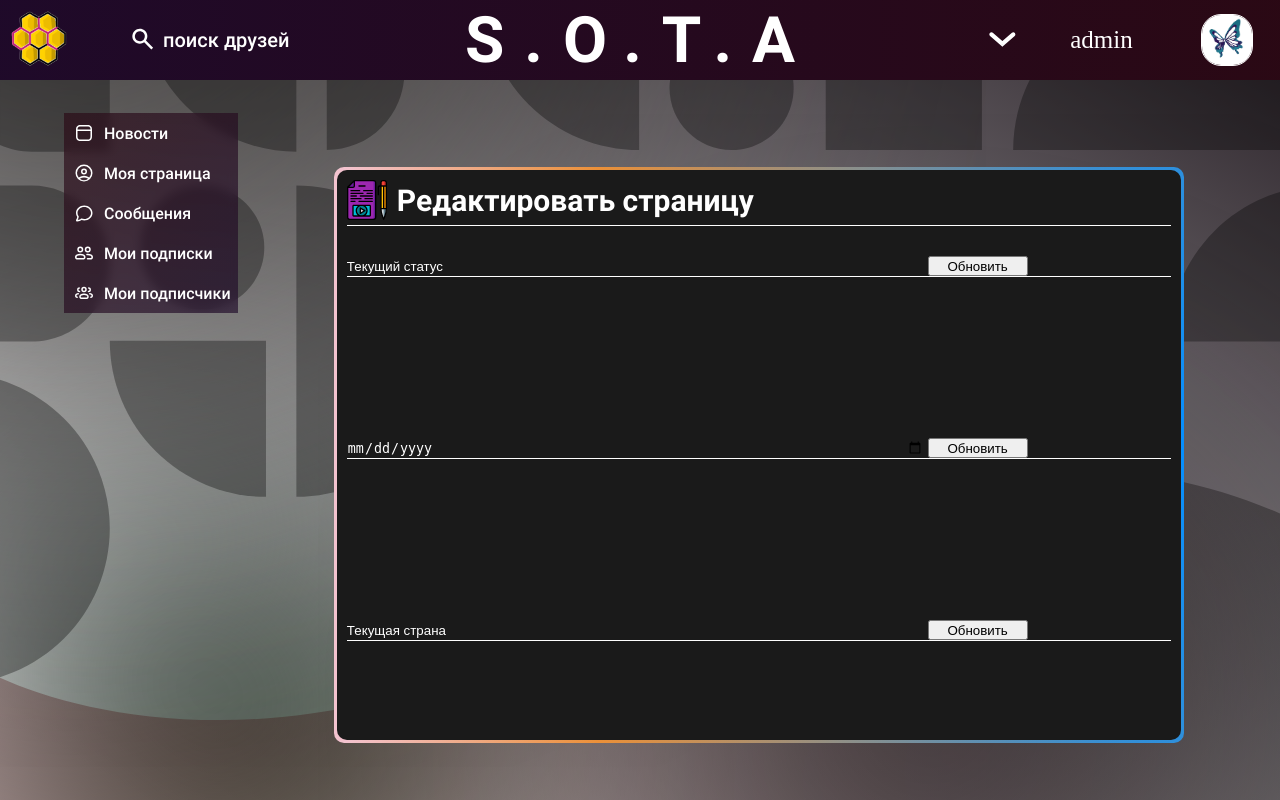
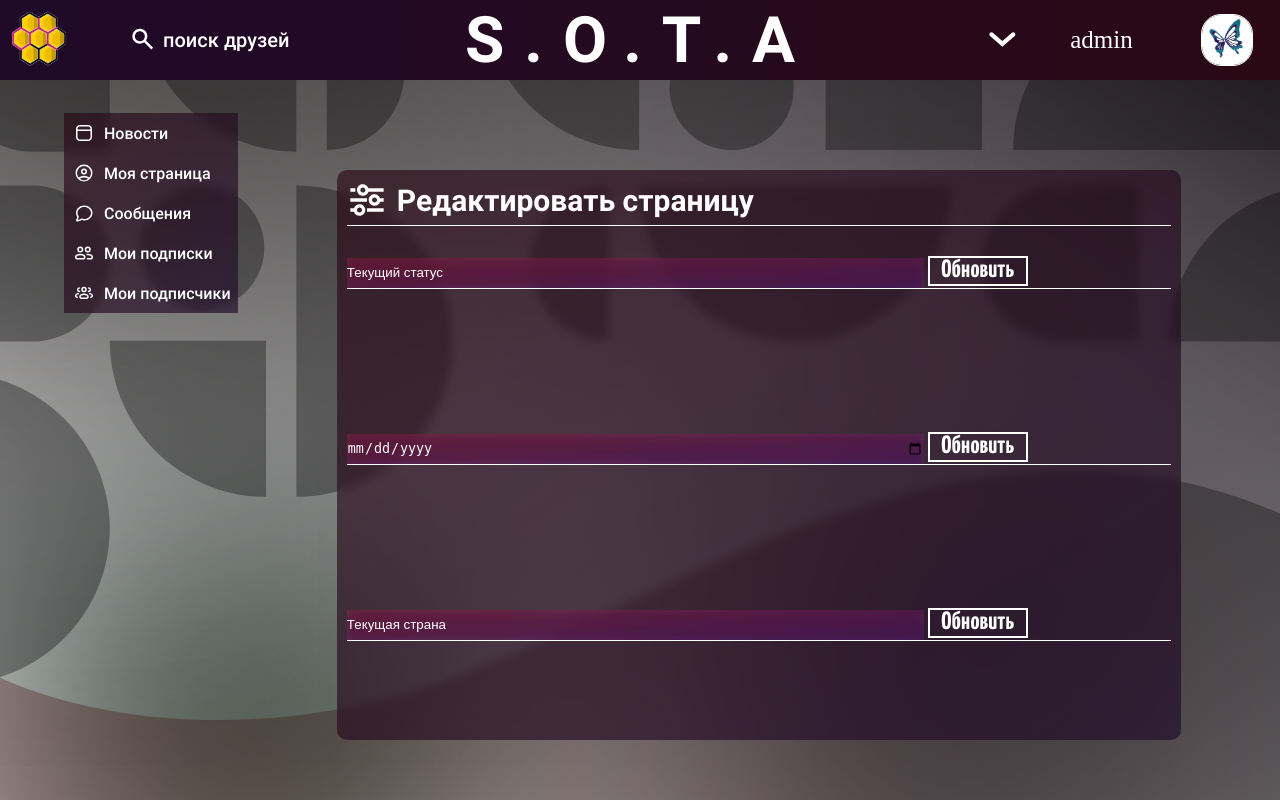
Before and after one commit to Cleamaster322/1st__Project__Web__, a Flask app: page /setting/1 in a window 1280 px wide. Run offline with Flask 2, Linux system fonts and the light colour scheme; data comes from the database, SQL or seed files in the repository.

Commit message:
Добавил дизайн комментариев и дизайн настройки

```diff
--- a/flask_directory/static/redacting_profile/redacting_profile.css
+++ b/flask_directory/static/redacting_profile/redacting_profile.css
@@ -1,3 +1,8 @@
+@font-face {
+    font-family: Yanone-bold;
+    src: url(/static/fonts/Yanone/YanoneKaffeesatz-Bold.ttf);
+}
+
 .shell_redacting_profile{
     display: flex;
     align-items: center;
@@ -5,7 +10,7 @@
 }
 .redacting_profile_window_back{
     margin-top: 30px;
-    background: radial-gradient( 99.5% 397.04% at 100% 49.01%, #058fff 0%, #EB9038 70.35%, #F3C3CF 100%);
+    /* background: radial-gradient( 99.5% 397.04% at 100% 49.01%, #058fff 0%, #EB9038 70.35%, #F3C3CF 100%); */
     height: 80%;
     width: 80%;
     min-width: 850px;
@@ -20,7 +25,8 @@
     border-radius: 10px;
     width: calc(100% - 26px);
     height: calc(100% - 26px);
-    background: rgb(26, 26, 26);
+    background: linear-gradient(to top left, hsla(280, 62%, 10%, 0.65),hsla(339, 66%, 10%, 0.65) );
+  backdrop-filter: blur(5px);
 }
 .hat_redacting_profile_menu{
     display: flex;
@@ -51,11 +57,29 @@
 }
 .edit_one_userstat > form > input{
     width: 70%;
-    background:rgb(26, 26, 26) ;
+    height: 30px;
+    background: linear-gradient(
+        to top left,
+        hsla(281, 60%, 35%, 0.39),
+        hsla(340, 69%, 51%, 0.295)
+      );
+      backdrop-filter: blur(5px);
     border: none;
     color:white;
 }
 .redacting_button{
+    font-family: Yanone-bold;
+    cursor: pointer;
+    font-size: 25px;
+    color: white;
+    background: none;
+    border: white 2px solid;
     width: 100px;
-    height: 20px;
+    height: 30px;
 }
+
+.redacting_button:hover{
+    border: 2px solid #ff5b79;
+    background: #FF5B79;
+    color: #802b3b;
+}
--- a/flask_directory/templates/redacting_profile/redacting_profile.html
+++ b/flask_directory/templates/redacting_profile/redacting_profile.html
@@ -5,7 +5,7 @@
         <div class = "redacting_profile_window_back">
             <div class = "redacting_profile_window">
                 <div class = "hat_redacting_profile_menu">
-                    <img src = "/static/redacting_profile/redacting_profile.svg">
+                    <img src = "/static/redacting_profile/nastroyka.svg">
                     Редактировать страницу
                 </div>
                 <div class = "edit_opportunity">
```
Also changed, not shown: flask_directory/static/user_page/user_page.css (+32 -4 lines), flask_directory/static/redacting_profile/nastroyka.svg (added).
